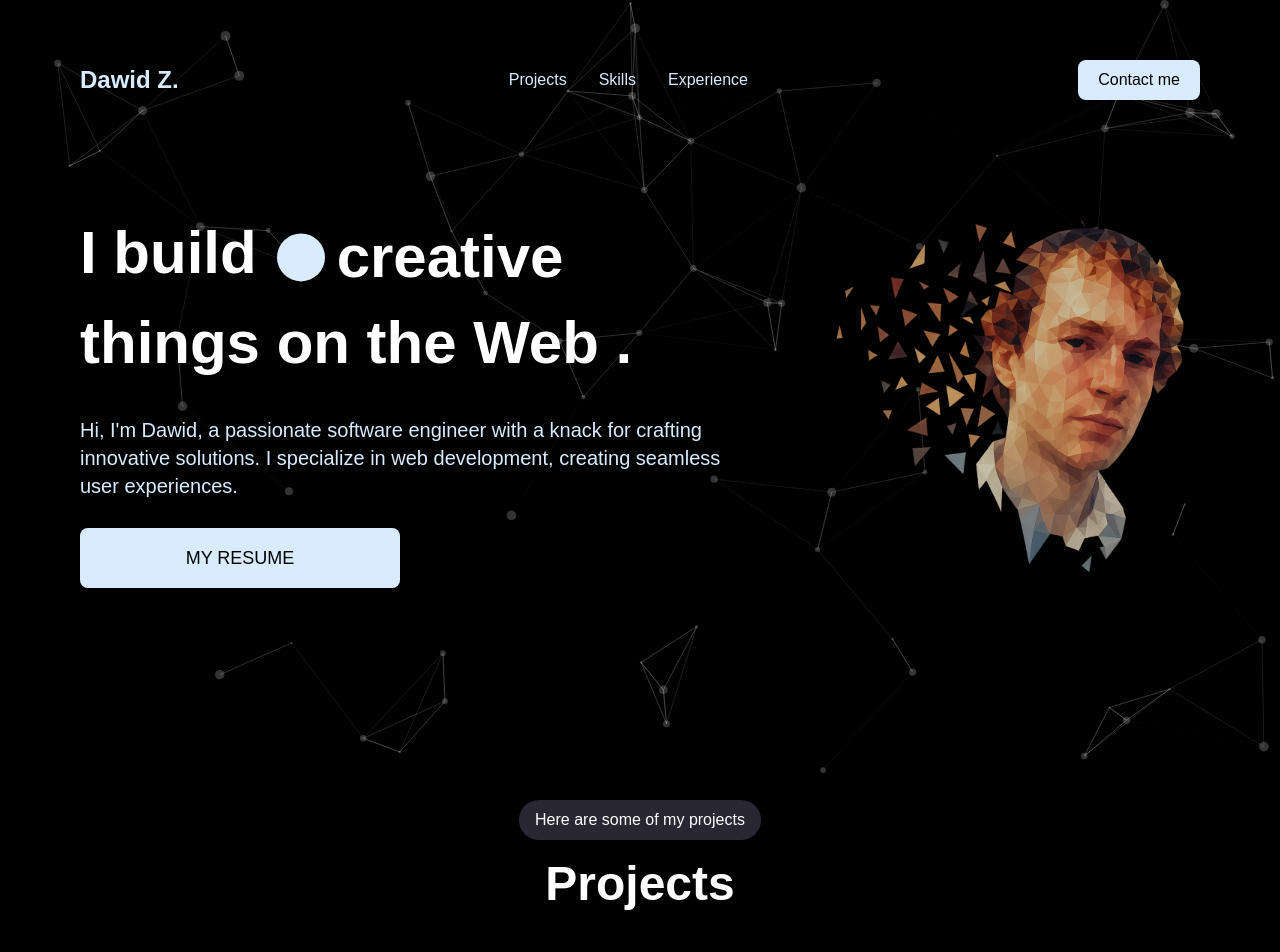
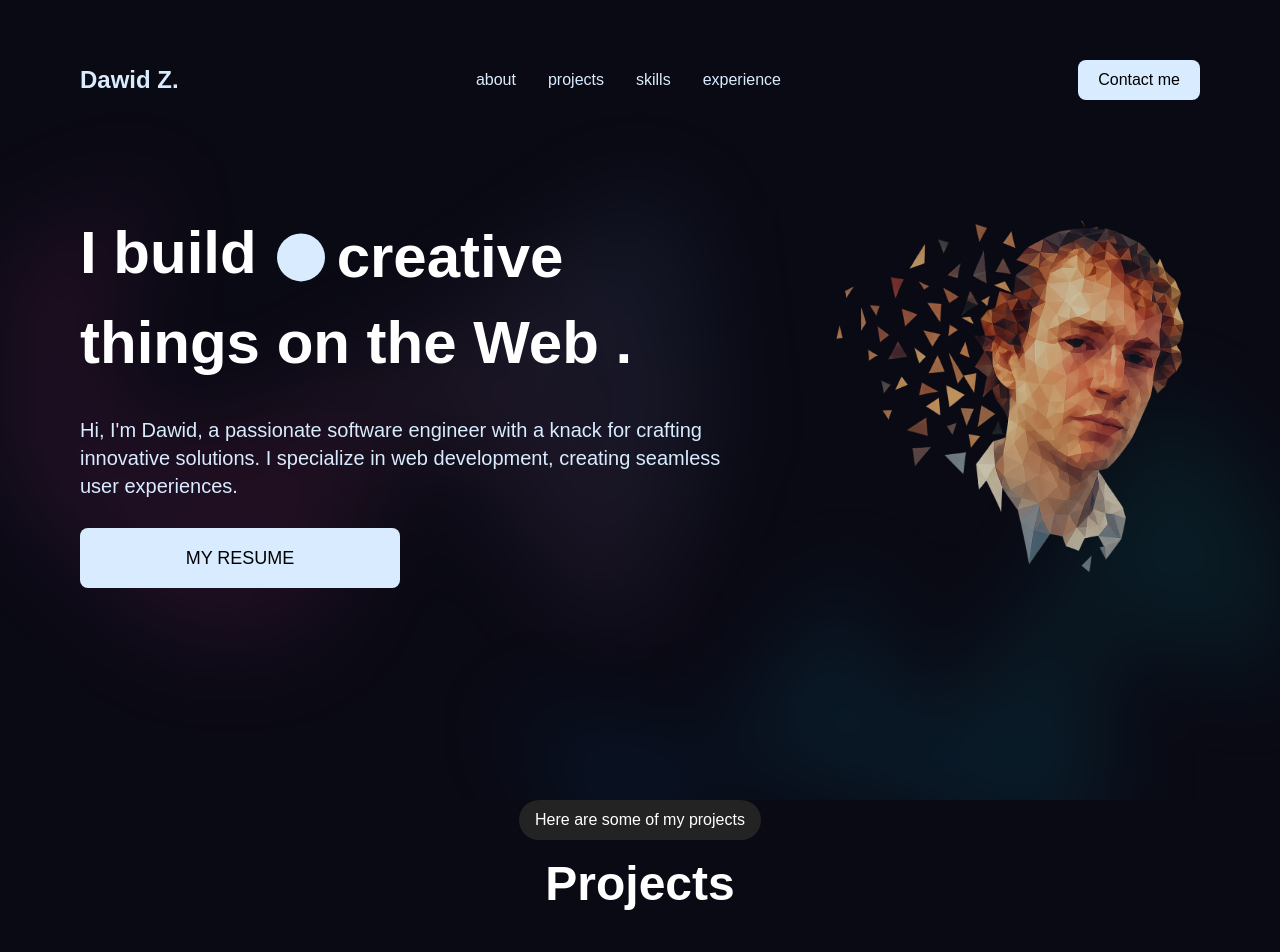
Before and after one commit to dzajcu/portfolio, a React (Vite) app: page / in a window 1280 px wide. Shown: the top 952 px of the page. Built offline with nearby package versions, Linux system fonts and the light colour scheme; a web font is replaced by a local one.

Commit message:
add smooth scrollign & bg replacement & more visual changes

```diff
--- a/package.json
+++ b/package.json
@@ -12,10 +12,10 @@
   "dependencies": {
     "@tailwindcss/vite": "^4.1.6",
     "framer-motion": "^12.11.3",
+    "lenis": "^1.3.3",
+    "locomotive-scroll": "^4.1.4",
     "react": "^19.1.0",
-    "react-dom": "^19.1.0",
-    "react-tsparticles": "^2.12.2",
-    "tsparticles-slim": "^2.12.0"
+    "react-dom": "^19.1.0"
   },
   "devDependencies": {
     "@eslint/js": "^9.25.0",
--- a/src/App.jsx
+++ b/src/App.jsx
@@ -1,17 +1,20 @@
 import Hero from "./sections/Hero";
-import ParticlesBackground from "./components/ParticlesBackground";
+import ParallaxBackground from "./components/ParallaxBackground";
 import Navbar from "./sections/Navbar";
 import Experience from "./sections/Experience";
 import Projects from "./sections/Projects";
+import { useLenis } from "./hooks/useLenis";
+
 const App = () => {
+  useLenis();
   return (
-    <>
-      <ParticlesBackground />
+    <div className="container mx-auto">
+      <ParallaxBackground />
       <Navbar />
       <Hero />
       <Projects />
       <Experience />
-    </>
+    </div>
   );
 };
 
--- /dev/null
+++ b/src/components/ParallaxBackground.jsx
@@ -0,0 +1,114 @@
+import { useEffect, useState } from "react";
+
+const ParallaxBackground = () => {
+  const [scrollPosition, setScrollPosition] = useState(0);
+
+  useEffect(() => {
+    const handleScroll = () => {
+      setScrollPosition(window.scrollY);
+    };
+
+    window.addEventListener("scroll", handleScroll);
+
+    return () => {
+      window.removeEventListener("scroll", handleScroll);
+    };
+  }, []);
+
+  return (
+    <div className="fixed inset-0 w-full h-full overflow-hidden pointer-events-none">
+      <div
+        className="absolute inset-x-0 transform-gpu overflow-hidden blur-[50px]"
+        aria-hidden="true"
+        style={{
+          top: `-40px`,
+          transform: `translateY(${-scrollPosition * 0.6}px)`,
+        }}
+      >
+        <div
+          className="relative left-[calc(50%-11rem)] aspect-[1155/678] w-[36.125rem] -translate-x-1/2 rotate-[30deg]
+               bg-gradient-to-tr from-purple-500 via-pink-500 to-sky-500
+               opacity-10 sm:left-[calc(50%-30rem)] sm:w-[72.1875rem]"
+          style={{
+            clipPath:
+              "polygon(74.1% 44.1%, 100% 61.6%, 97.5% 26.9%, 85.5% 0.1%, 80.7% 2%, 72.5% 32.5%, 60.2% 62.4%, 52.4% 68.1%, 47.5% 58.3%, 45.2% 34.5%, 27.5% 76.7%, 0.1% 64.9%, 17.9% 100%, 27.6% 76.8%, 76.1% 97.7%, 74.1% 44.1%)",
+          }}
+        />
+      </div>
+      <div
+        className="absolute inset-x-0 transform-gpu overflow-hidden blur-[50px]"
+        aria-hidden="true"
+        style={{
+          top: `calc(60vh - 80px)`,
+          transform: `translateY(${-scrollPosition * 0.4}px)`,
+        }}
+      >
+        <div
+          className="relative left-[calc(80%-11rem)] aspect-[1155/678] w-[40rem] -translate-x-1/2 rotate-[0deg]
+               bg-gradient-to-tr from-blue-600 via-cyan-400 to-teal-500
+               opacity-10 sm:left-[calc(70%)] sm:w-[50rem]"
+          style={{
+            clipPath:
+              "polygon(74.1% 44.1%, 100% 61.6%, 97.5% 26.9%, 85.5% 0.1%, 80.7% 2%, 72.5% 32.5%, 60.2% 62.4%, 52.4% 68.1%, 47.5% 58.3%, 45.2% 34.5%, 27.5% 76.7%, 0.1% 64.9%, 17.9% 100%, 27.6% 76.8%, 76.1% 97.7%, 74.1% 44.1%)",
+          }}
+        />
+      </div>
+      <div
+        className="absolute inset-x-0 transform-gpu overflow-hidden blur-[50px]"
+        aria-hidden="true"
+        style={{
+          top: `calc(100vh - 100px)`,
+          transform: `translateY(${-scrollPosition * 0.5}px)`,
+        }}
+      >
+        <div
+          className="relative left-[calc(50%-11rem)] aspect-[1155/678] w-[36.125rem] -translate-x-1/2 rotate-[30deg]
+               bg-gradient-to-tr from-purple-500 via-pink-500 to-sky-500
+               opacity-10 sm:left-[calc(50%-30rem)] sm:w-[72.1875rem]"
+          style={{
+            clipPath:
+              "polygon(74.1% 44.1%, 100% 61.6%, 97.5% 26.9%, 85.5% 0.1%, 80.7% 2%, 72.5% 32.5%, 60.2% 62.4%, 52.4% 68.1%, 47.5% 58.3%, 45.2% 34.5%, 27.5% 76.7%, 0.1% 64.9%, 17.9% 100%, 27.6% 76.8%, 76.1% 97.7%, 74.1% 44.1%)",
+          }}
+        />
+      </div>
+      <div
+        className="absolute inset-x-0 transform-gpu overflow-hidden blur-[50px]"
+        aria-hidden="true"
+        style={{
+          top: `calc(180vh - 100px)`,
+          transform: `translateY(${-scrollPosition * 0.5}px)`,
+        }}
+      >
+        <div
+          className="relative left-[calc(20%)] aspect-[400/800] w-[35rem] -translate-x-1/2 rotate-[220deg]
+               bg-gradient-to-tr from-primary to-purple-400
+               opacity-10 sm:left-[calc(95%)] sm:w-[45rem]"
+          style={{
+            clipPath:
+              "polygon(20% 5%, 80% 0%, 100% 60%, 100% 80%, 80% 100%, 20% 100%, 0% 80%, 0% 20%)",
+          }}
+        />
+      </div>
+      {/* <div
+        className="absolute inset-x-0 transform-gpu overflow-hidden blur-[50px]"
+        aria-hidden="true"
+        style={{
+          top: `calc(250vh - 150px)`,
+          transform: `translateY(${-scrollPosition * 0.35}px)`,
+        }}
+      >
+        <div
+          className="relative left-[calc(50%-11rem)] aspect-[900/500] w-[45rem] -translate-x-1/2 rotate-[10deg]
+               bg-gradient-to-tr from-pink-500 via-red-400 to-yellow-500
+               opacity-10 sm:left-[calc(50%-30rem)] sm:w-[60rem]"
+          style={{
+            clipPath:
+              "polygon(30% 0%, 70% 0%, 100% 30%, 100% 70%, 70% 100%, 30% 100%, 0% 70%, 0% 30%)",
+          }}
+        />
+      </div> */}
+    </div>
+  );
+};
+
+export default ParallaxBackground;
--- a/src/components/ParticlesBackground.jsx
+++ /dev/null
@@ -1,66 +0,0 @@
-import { useCallback } from "react";
-import Particles from "react-tsparticles";
-import { loadSlim } from "tsparticles-slim";
-
-const ParticlesBackground = () => {
-    const particlesInit = useCallback(async (engine) => {
-        await loadSlim(engine);
-    }, []);
-
-    return (
-        <Particles
-            className="absolute top-0 left-0 w-full h-full z-0"
-            id="tsparticles"
-            init={particlesInit}
-            options={{
-                background: {
-                    color: {
-                        value: "transparent",
-                    },
-                },
-                fpsLimit: 120,
-                particles: {
-                    color: {
-                        value: "#ffffff",
-                    },
-                    links: {
-                        color: "#ffffff",
-                        distance: 150,
-                        enable: true,
-                        opacity: 0.2,
-                        width: 1,
-                    },
-                    move: {
-                        direction: "none",
-                        enable: true,
-                        outModes: {
-                            default: "bounce",
-                        },
-                        random: false,
-                        speed: 1,
-                        straight: false,
-                    },
-                    number: {
-                        density: {
-                            enable: true,
-                            area: 1000,
-                        },
-                        value: 80,
-                    },
-                    opacity: {
-                        value: 0.2,
-                    },
-                    shape: {
-                        type: "circle",
-                    },
-                    size: {
-                        value: { min: 1, max: 5 },
-                    },
-                },
-                detectRetina: true,
-            }}
-        />
-    );
-};
-
-export default ParticlesBackground;
--- /dev/null
+++ b/src/hooks/useLenis.jsx
@@ -0,0 +1,24 @@
+// hooks/useLenis.ts
+import { useEffect } from "react";
+import Lenis from "lenis";
+
+export const useLenis = () => {
+  useEffect(() => {
+    const lenis = new Lenis({
+      duration: 1.2,
+      easing: (t) => Math.min(1, 1.001 - Math.pow(2, -10 * t)), // easing curve
+      smooth: true,
+    });
+
+    function raf(time) {
+      lenis.raf(time);
+      requestAnimationFrame(raf);
+    }
+
+    requestAnimationFrame(raf);
+
+    return () => {
+      lenis.destroy();
+    };
+  }, []);
+};
--- a/src/index.css
+++ b/src/index.css
@@ -17,7 +17,7 @@
 
 html,
 body {
-  background-color: black;
+  background-color: rgb(10, 10, 20);
   color: white;
   scroll-behavior: smooth;
   font-family: "Mona Sans", sans-serif;
@@ -39,9 +39,9 @@ body {
 @theme {
   --font-sans: "Mona Sans", sans-serif;
   --color-white-50: #d9ecff;
-  --color-black-50: #1c1c21;
-  --color-black-100: #0e0e10;
-  --color-black-200: #282732;
+  --color-black-50: rgb(10, 10, 10);
+  --color-black-100: rgb(10, 10, 20);
+  --color-black-200: rgb(35, 35, 35);
   --color-blue-50: #839cb5;
   --color-blue-100: #2d2d38;
 }
@@ -63,7 +63,7 @@ body {
 
 @keyframes wordSlider {
   0% {
-    transform: translateY(0.5%);
+    transform: translateY(0%);
   }
 
   33% {
--- a/src/sections/Experience.jsx
+++ b/src/sections/Experience.jsx
@@ -11,7 +11,7 @@ const TimelineDiv = ({ wrapperRef }) => {
   });
 
   const rawHeight = useTransform(scrollYProgress, [0, 1], ["110%", "0%"]);
-  const rawTop = useTransform(scrollYProgress, [0, 1], ["-10%", "100%"]);
+  const rawTop = useTransform(scrollYProgress, [0, 1], ["-5%", "100%"]);
 
   const height = useSpring(rawHeight, {
     stiffness: 100,
@@ -26,7 +26,7 @@ const TimelineDiv = ({ wrapperRef }) => {
   return (
     <motion.div
       ref={ref}
-      className="timeline absolute z-30 w-14 md:w-28 bg-black top-0"
+      className="timeline absolute z-30 w-14 md:w-28 bg-black-100 top-0"
       style={{ height, top }}
     />
   );
@@ -98,7 +98,7 @@ const Experience = () => {
                 key={card.title}
                 className="flex flex-col-reverse xl:flex-row xl:gap-20 gap-10 justify-between"
               >
-                <div className="xl:w-2/6">
+                <div className="xl:w-2/6 z-40">
                   <Card card={card}>
                     <div>
                       <img
@@ -111,7 +111,7 @@ const Experience = () => {
                 <div className="xl:w-4/6">
                   <div className="flex items-start">
                     <div
-                      className="absolute top-0 xl:left-[35.5vw] md:left-10 left-5 h-full flex justify-center"
+                      className="absolute top-0 xl:left-[40%] md:left-10 left-5 h-full flex justify-center"
                       ref={(el) => {
                         if (
                           el &&
--- a/src/sections/Navbar.jsx
+++ b/src/sections/Navbar.jsx
@@ -1,12 +1,11 @@
 import { useState, useEffect } from "react";
 
-//
 const Navbar = () => {
-  // track if the user has scrolled down the page
   const navLinks = [
-    { link: "#projects", name: "Projects" },
-    { link: "#skills", name: "Skills" },
-    { link: "#experience", name: "Experience" },
+    { link: "#about", name: "about" },
+    { link: "#projects", name: "projects" },
+    { link: "#skills", name: "skills" },
+    { link: "#experience", name: "experience" },
   ];
   const [scrolled, setScrolled] = useState(false);
 
@@ -23,8 +22,8 @@ const Navbar = () => {
 
   return (
     <header
-      className={`fixed w-full left-1/2 py-5 px-5 md:px-20 -translate-x-1/2 z-[100] transition-all duration-300 ease-in-out ${
-        scrolled ? "top-0 bg-black" : "md:top-10 top-0 bg-transparent"
+      className={`container fixed w-full left-1/2 py-5 px-5 md:px-20 -translate-x-1/2 z-[100] transition-all duration-300 ease-in-out ${
+        scrolled ? "top-0 backdrop-blur" : "md:top-10 top-0 bg-transparent"
       }`}
     >
       <div className="mx-auto flex items-center justify-between">
--- a/src/sections/Projects.jsx
+++ b/src/sections/Projects.jsx
@@ -55,7 +55,6 @@ export default function Projects() {
       <TitleHeader
         title="Projects"
         sub="Here are some of my projects"
-        className="mb-40"
       />
       {projects.map((project, i) => {
         const targetScale = 1 - (projects.length - i) * 0.05;
```
Also changed, not shown: src/components/Card.jsx (+6 -9 lines), src/sections/Hero.jsx (+10 -5 lines), public/pobrany plik.png (added), 1 other file (tests, documents, lock files or other folders).
